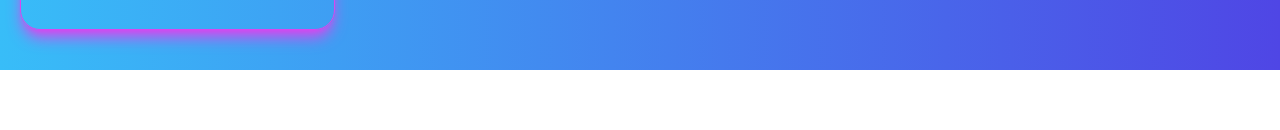
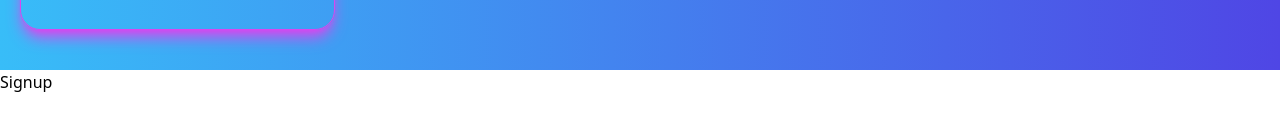
Before and after one commit to AmitPaswan18/UserDashboard, a React (Vite) app in the folder frontend/: page /signup in a window 1280 px wide. Shown: the part 488-618 px from the top of the page. Built offline with nearby package versions, Linux system fonts and the light colour scheme.

Commit message:
jwt tocken added

```diff
--- a/frontend/package.json
+++ b/frontend/package.json
@@ -17,7 +17,7 @@
     "react-dom": "^18.2.0",
     "react-icons": "^4.11.0",
     "react-redux": "^8.1.3",
-    "react-router-dom": "^6.16.0"
+    "react-router-dom": "^5.2.0"
   },
   "devDependencies": {
     "@types/react": "^18.2.15",
--- a/frontend/src/App.jsx
+++ b/frontend/src/App.jsx
@@ -1,11 +1,24 @@
 import HandleEvents from "./components/HandleEvents.jsx";
 import NavBar from "./components/Navbar";
+import { BrowserRouter as Router, Route, Switch } from "react-router-dom";
+import Login from "./components/Login.jsx";
+import Signup from "./components/Signup.jsx";
 
 function App() {
   return (
     <>
       <NavBar />
       <HandleEvents />
+      <Router>
+        <Switch>
+          <Route path="/login">
+            <Login />
+          </Route>
+          <Route path="/signup">
+            <Signup />
+          </Route>
+        </Switch>
+      </Router>
     </>
   );
 }
--- /dev/null
+++ b/frontend/src/components/Login.jsx
@@ -0,0 +1,5 @@
+const Login = () => {
+  return <div>Login</div>;
+};
+
+export default Login;
--- a/frontend/src/components/Navbar.jsx
+++ b/frontend/src/components/Navbar.jsx
@@ -1,4 +1,5 @@
 import { BsWhatsapp, BsTelephoneInbound } from "react-icons/bs";
+
 import Hamburger from "hamburger-react";
 
 const NavBar = () => {
--- /dev/null
+++ b/frontend/src/components/Signup.jsx
@@ -0,0 +1,5 @@
+const Signup = () => {
+  return <div>Signup</div>;
+};
+
+export default Signup;
```
